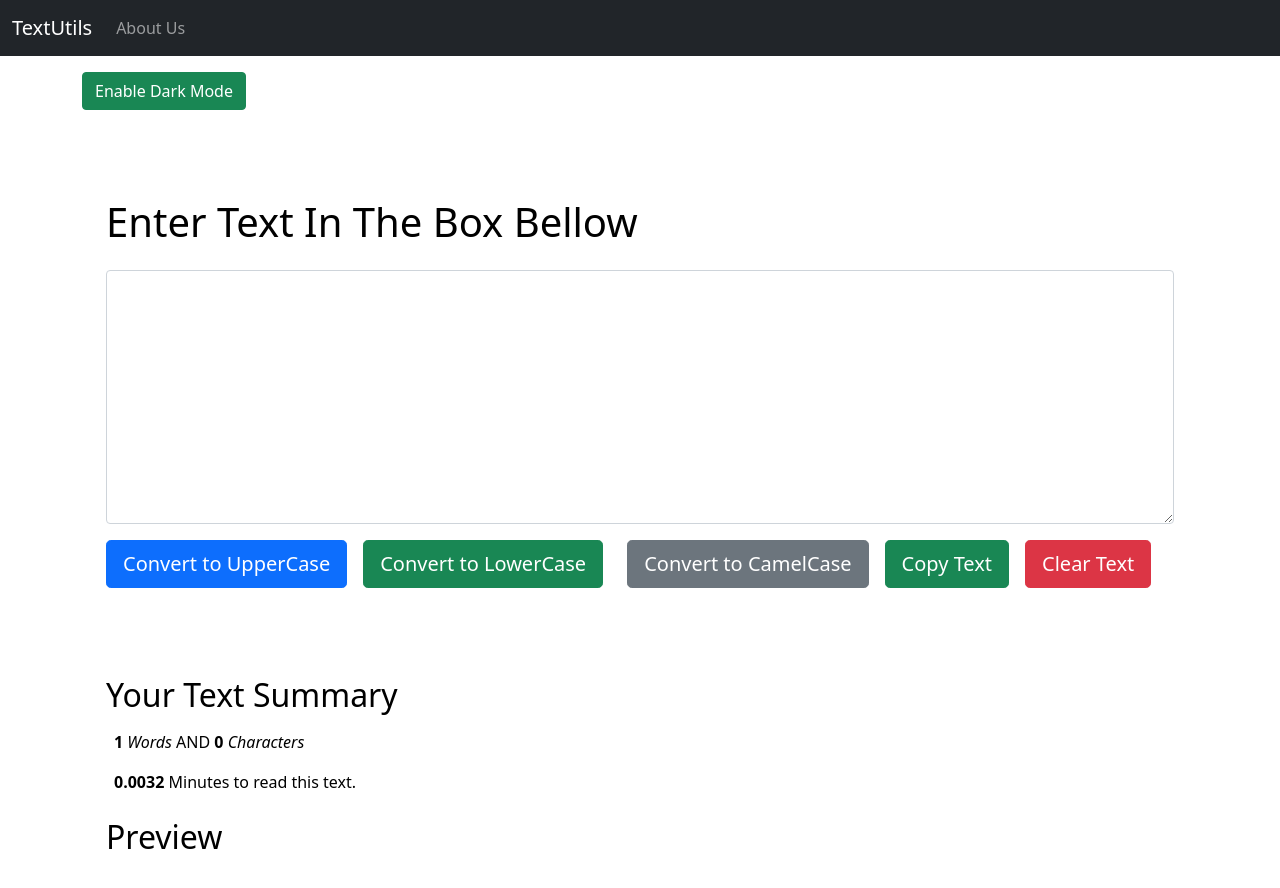
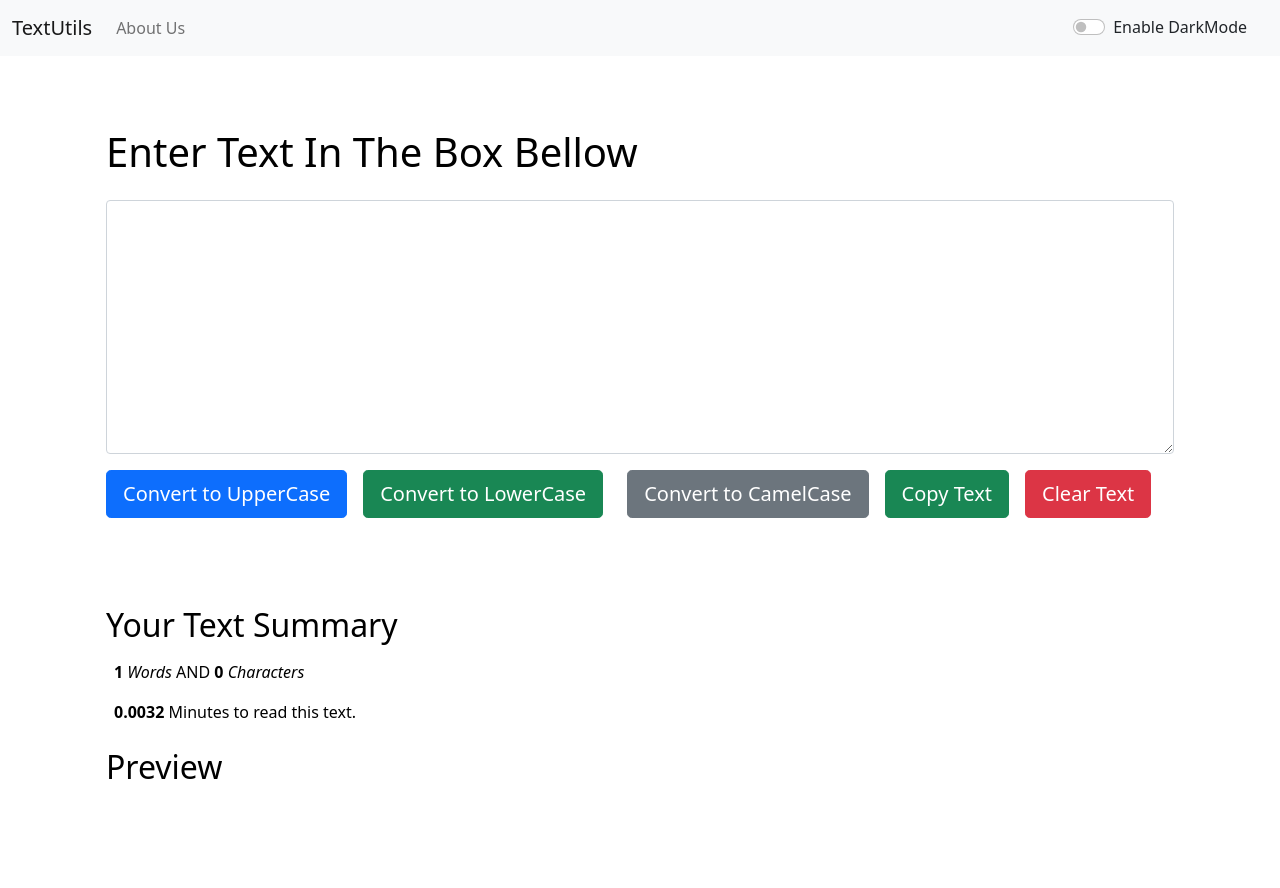
Before and after one commit to Shaharyar-saleem/my-react-app, a React (Create React App) app: page / in a window 1280 px wide. Shown: the top 888 px of the page. After the commit the page ends 827 px from the top, so only its background shows below. Built offline with nearby package versions, Linux system fonts and the light colour scheme.

Commit message:
update: dark mode updated

```diff
--- a/src/App.js
+++ b/src/App.js
@@ -1,11 +1,28 @@
 import "./App.css";
 import Navbar from "./components/Navbar";
 import TextBox from './components/TextBox';
+import React, {useState} from 'react';
+
 
 function App() {
+   const [mode, setMode] = useState('light')
+
+
+   const handleToggle = () => {
+     if(mode === 'dark'){
+       setMode('light')
+       document.body.style.backgroundColor = 'white'
+       document.body.style.color = 'black'
+     }
+     else{
+       setMode('dark')
+       document.body.style.backgroundColor = 'black'
+       document.body.style.color = 'white'
+     }
+   }
   return (
     <>
-      <Navbar title="TextUtils" />
+      <Navbar title="TextUtils" themeMode={mode} toggle={handleToggle} />
       <div className="container">
         <div className="row">
           <div className="col-md-12">
--- a/src/components/Navbar.jsx
+++ b/src/components/Navbar.jsx
@@ -1,10 +1,17 @@
-import React, {useState} from "react";
+import React, { useState } from "react";
 import propTypes from "prop-types";
 
 export default function Navbar(props) {
+  const navToggle ={
+    float: 'right',
+    right: '33px',
+    position: 'absolute',
+  }
   return (
     <>
-      <nav className="navbar navbar-expand-lg navbar-dark bg-dark">
+      <nav
+        className={`navbar navbar-expand-lg navbar-${props.themeMode} bg-${props.themeMode}`}
+      >
         <div className="container-fluid">
           <button
             className="navbar-toggler"
@@ -21,13 +28,26 @@ export default function Navbar(props) {
             <a className="navbar-brand" href="#">
               {props.title}
             </a>
-            <ul className="navbar-nav me-auto mb-2 mb-lg-0">
+            <ul className="navbar-nav mb-2 mb-lg-0">
               <li className="nav-item">
                 <a className="nav-link" href="#">
                   {props.about}
                 </a>
               </li>
             </ul>
+            <form class="form-inline float-right" style={navToggle}>
+              <div className="form-check form-switch">
+                <input
+                  className="form-check-input"
+                  type="checkbox"
+                  role="switch"
+                  onClick={props.toggle}
+                />
+                <label className={`form-check-label text-${props.themeMode === 'light' ? 'dark' : 'light'}`}>
+                  {props.themeMode === 'light' ? 'Enable' : 'Disable'} DarkMode
+                </label>
+              </div>
+            </form>
           </div>
         </div>
       </nav>
--- a/src/components/TextBox.jsx
+++ b/src/components/TextBox.jsx
@@ -32,37 +32,14 @@ export default function TextBox(props) {
       setText(event.target.value)
   }
 
-  // styling
-  const [themeStyle, setThemeStyle] = useState({
-    backgroundColor: 'white',
-    color: 'black',
-  })
-  const [btnTxt, setBtnTxt] = useState("Enable Dark Mode")
 
-  const toggleStyle = ()=> {
-     if(themeStyle.backgroundColor == "white") {
-       setThemeStyle({
-         backgroundColor: "black",
-         color: "white",
-       })
-       setBtnTxt("Enable Light Mode")
-     }
 
-     else{
-       setThemeStyle({
-         backgroundColor: "white",
-         color: "black",
-       })
-       setBtnTxt("Enable Dark Mode")
-     }
-  }
   return (
       <>
-      <button className="btn btn-md btn-success float-right mt-3 mb-3" onClick={toggleStyle}>{btnTxt}</button>
-    <div className='container py-5' style={themeStyle}>
+    <div className='container py-5'>
       <div className="mb-3">
           <h1 className='my-4'>{props.heading}</h1>
-          <textarea className="form-control mb-3" style={themeStyle} value={text} onChange={updateTextValue} rows="10"></textarea>
+          <textarea className="form-control mb-3" value={text} onChange={updateTextValue} rows="10"></textarea>
           <button className="btn btn-primary btn-lg mr-4" onClick={convertToUpperCase}>Convert to UpperCase</button>
           <button className="btn btn-success btn-lg mx-3" onClick={convertToLowerCase}>Convert to LowerCase</button>
           <button className="btn btn-secondary btn-lg mx-2" onClick={convertToCamelCase}>Convert to CamelCase</button>
@@ -70,7 +47,7 @@ export default function TextBox(props) {
           <button className="btn btn-danger btn-lg mx-2" onClick={clearText}>Clear Text</button>
        </div>
     </div>
-    <div className="container py-4" style={themeStyle}>
+    <div className="container py-4">
         <h2>Your Text Summary</h2>
         <div className="p-2">
         <p><b>{text.split(' ').length}</b> <i>Words</i> AND <b>{text.length}</b>  <i>Characters</i></p>
```
